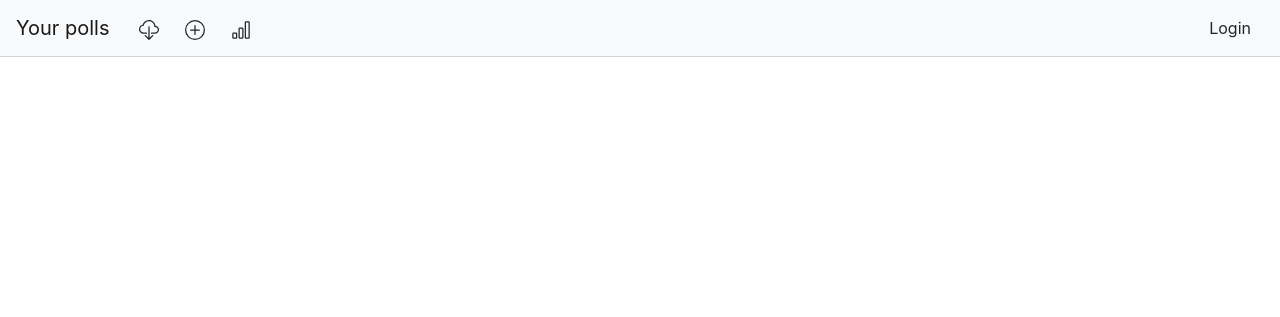
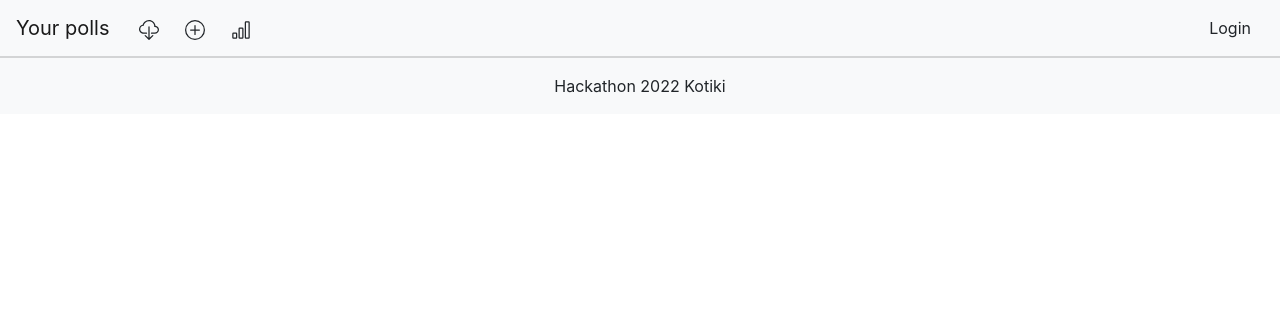
Before and after one commit to KolyaPrim/hackathon_2022, a Django app: page / in a window 1280 px wide. Shown: the top 317 px of the page. Run offline with Django 3.2, Linux system fonts and the light colour scheme; data that the repository does not hold is empty; some libraries are stand-ins or nearby versions.

Commit message:
added footer

```diff
--- a/safety_box/static/css/main.css
+++ b/safety_box/static/css/main.css
@@ -4,5 +4,9 @@ body {
     min-height: 100vh;
 }
 .navbar {
-    border-bottom:0.5px solid rgba(0,0,0,0.15);
+    border-bottom: 0.5px solid rgba(0,0,0,0.15);
 }
+
+.page-footer {
+    border-top: 0.5px solid rgba(0,0,0,0.15);;
+}
--- a/safety_box/templates/base.html
+++ b/safety_box/templates/base.html
@@ -70,8 +70,9 @@
     {% endblock %}
 {% endif %}
 
-<footer>
-
+<footer class="page-footer font-small bg-light">
+  <div class="footer-copyright text-center py-3">Hackathon 2022 Kotiki
+  </div>
 </footer>
 
 </body>
```
